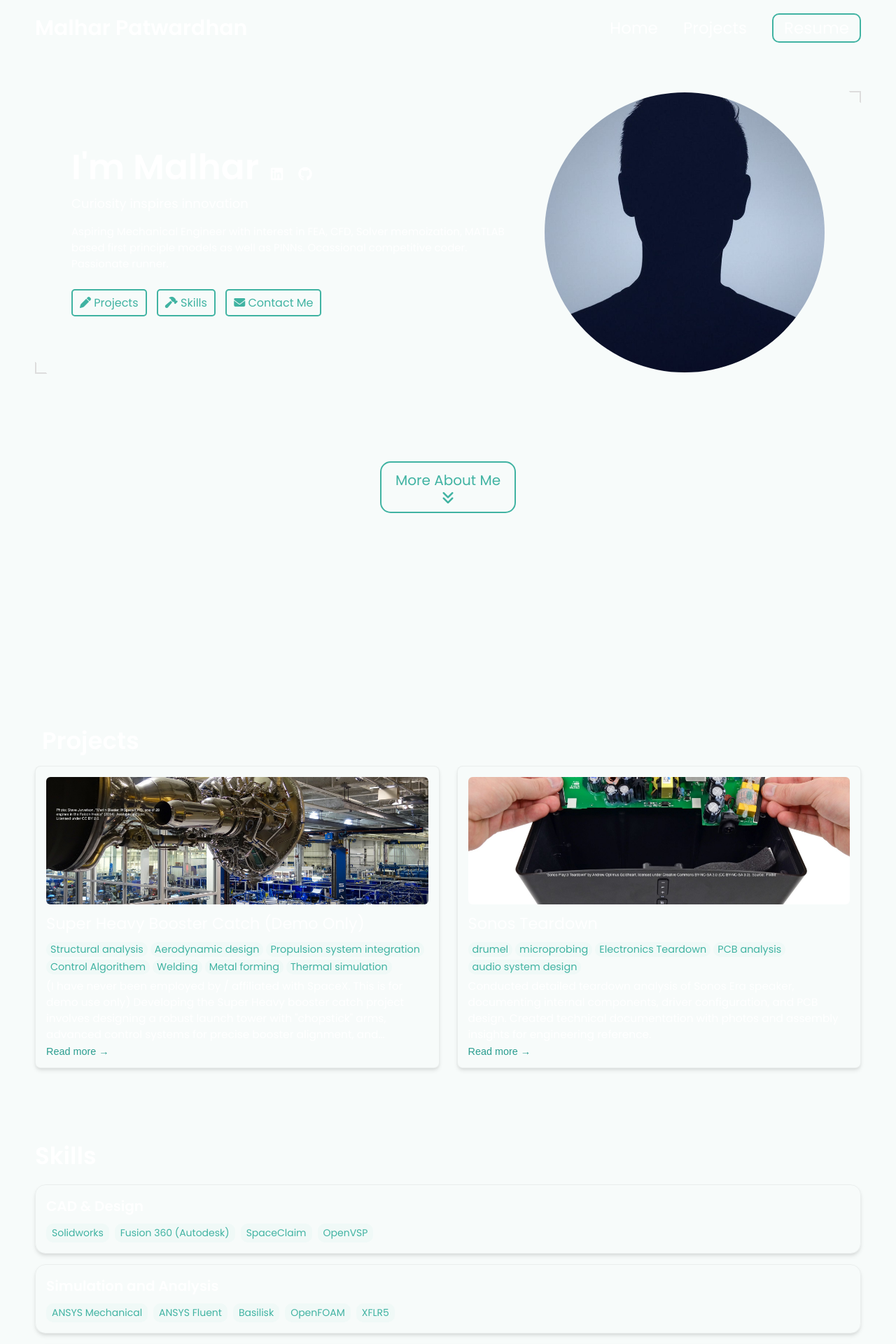
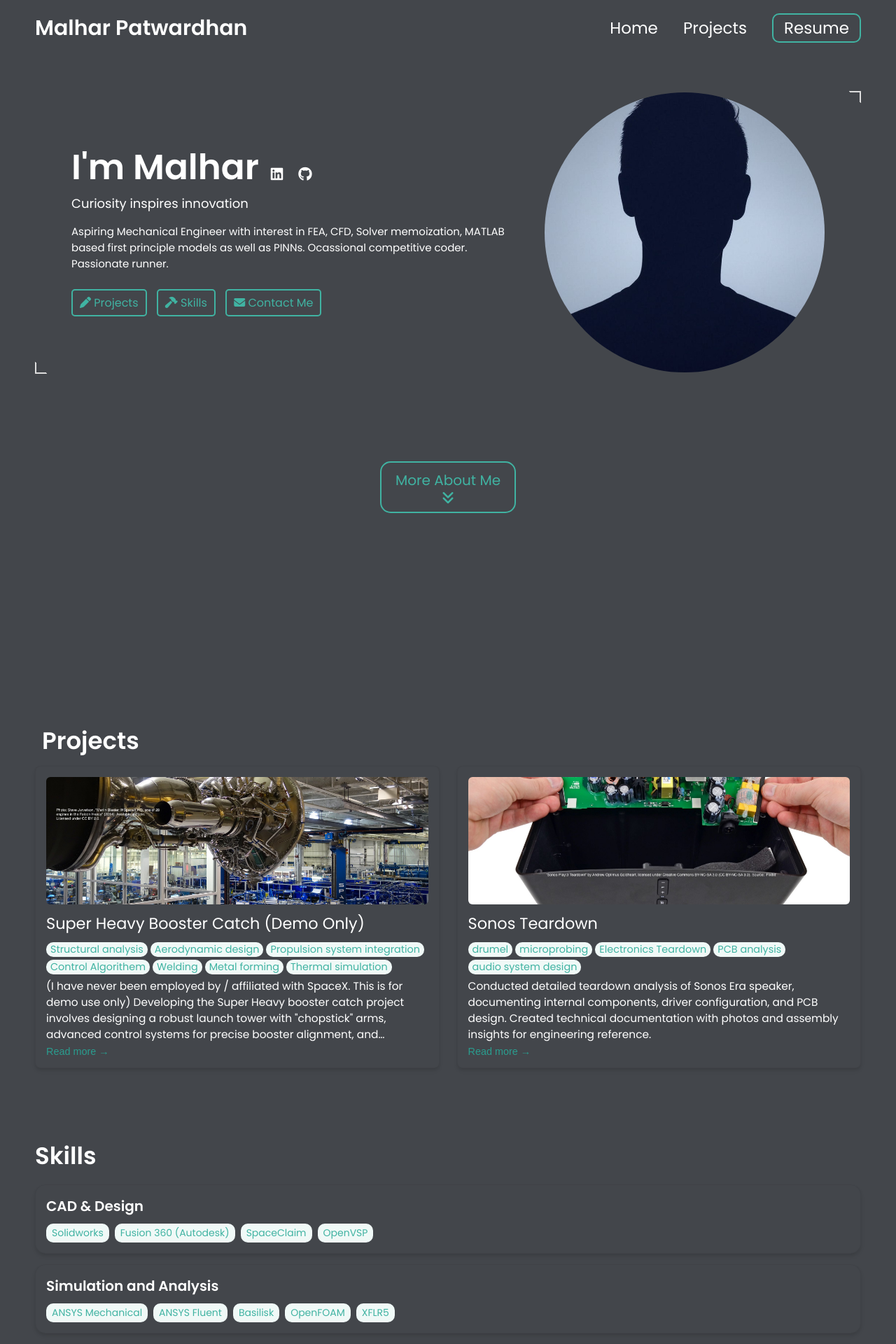
Before and after one commit to Assembly00111/Assembly00111.github.io, a Jekyll site: the page built from index.html, in a window 1280 px wide. Shown: the top 1920 px of the page at 70% size. Built offline with Jekyll 4.4.1, drawn with Linux system fonts in a browser that asks for light colours.

Commit message:
Update _config.yml

```diff
--- a/_config.yml
+++ b/_config.yml
@@ -100,7 +100,7 @@ colors: # this is the basic theme
   border: "#ddd"
   link: "#40b3a2"
   highlight: "#2a9d8f"
-  background: "#f7fbfa"
+  background: "#43464b"
   light_background: "#f0f9f7"
 
 # A few examples.
```
